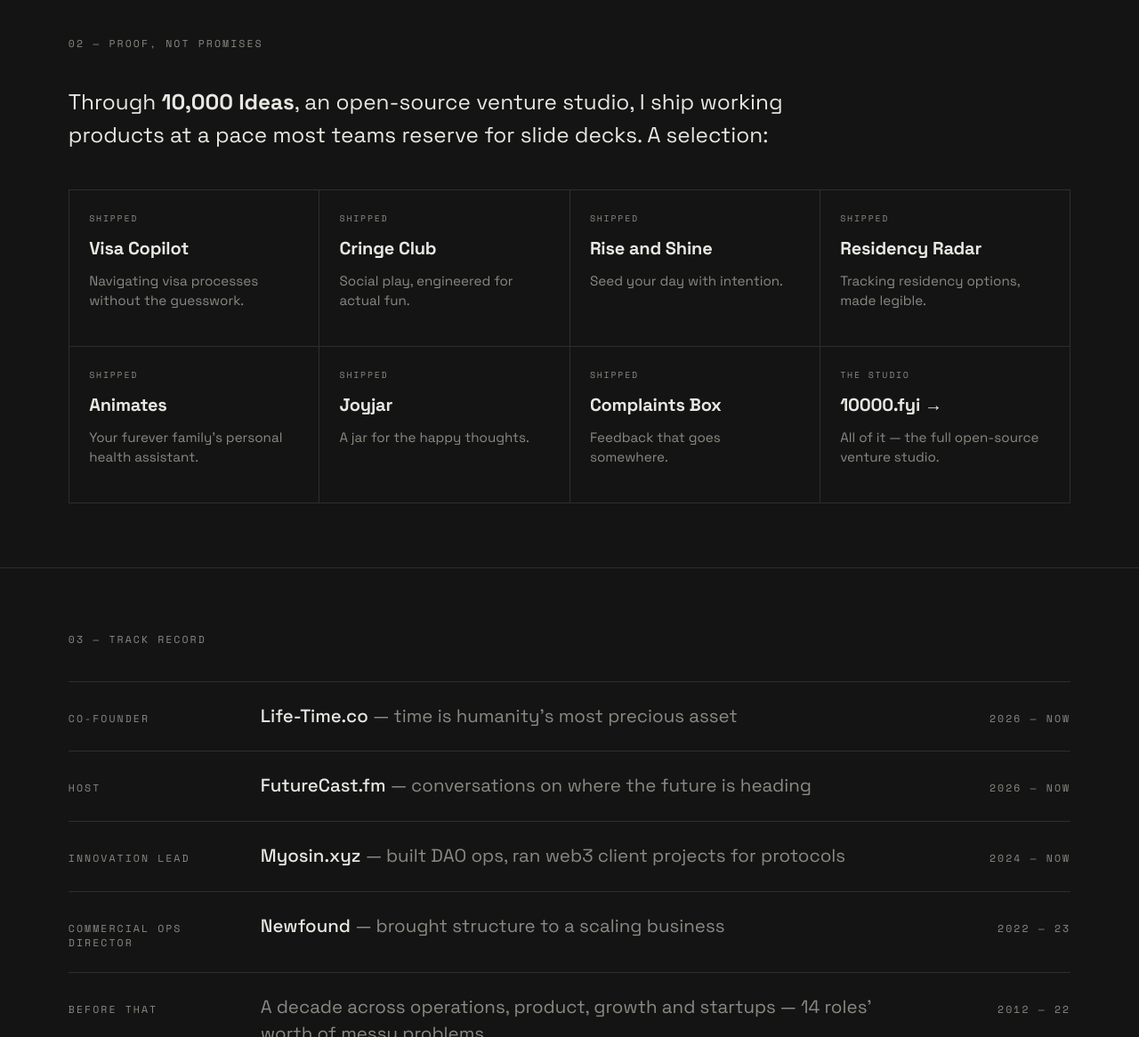
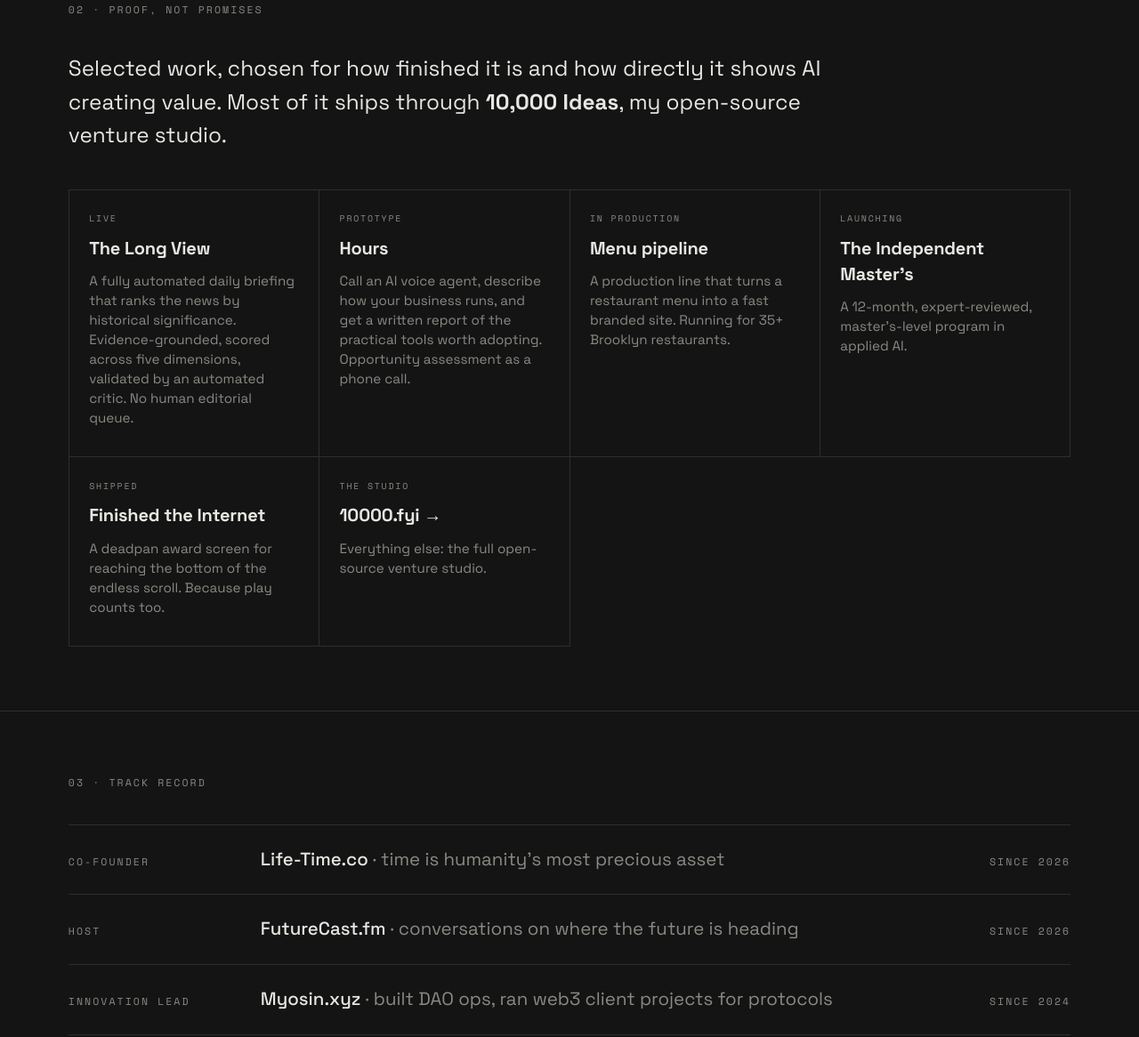
Before and after one commit to upperspacecase/Typortfolioaug26, a plain HTML site: page index.html in a window 1280 px wide. Shown: the part 1634-2800 px from the top of the page at 89% size. Drawn offline with nearby package versions, Linux system fonts and the light colour scheme.

Commit message:
Remove all em dashes, reselect work by finish and relevance, fix links
- Every em dash replaced with commas, colons, middots, or rewrites
- Work section rebuilt: The Long View, Hours, menu pipeline,
  Independent Master's, Finished the Internet, studio card
- Each card links to its own destination instead of 10000.fyi

Co-Authored-By: Claude <noreply@anthropic.com>
Claude-Session: https://claude.ai/code/session_01UnkdG6GvhcGjXpgivx8yqX

```diff
--- a/index.html
+++ b/index.html
@@ -199,7 +199,7 @@
 
   <div class="hero">
     <svg id="monogram" viewBox="0 15 60 24" aria-label="TY monogram in isometric cubes"></svg>
-    <h1>I find where AI can create real business value — and take it from a messy problem to a <em>working product.</em></h1>
+    <h1>I find where AI can create real business value and take it from a messy problem to a <em>working product.</em></h1>
     <div class="sub mono">
       <span>Product &times; Operations &times; AI</span>
       <span>London / Remote / Global</span>
@@ -207,12 +207,12 @@
   </div>
 
   <section id="story">
-    <span class="label mono">01 — The gap</span>
+    <span class="label mono">01 · The gap</span>
     <div class="story-split">
     <div class="prose">
       <p>Companies know AI should change how they operate. Most don't know where it will create real value. <strong>That is the gap I work in.</strong></p>
-      <p>I've spent more than a decade moving across operations, product, growth and startups — usually where the problem is messy and nobody quite owns it. AI has turned that range into a distinctive capability: I can understand a business, identify what is genuinely worth changing, and take it from an unclear opportunity to a working product or system.</p>
-      <p class="dim">I don't just advise, and I don't just build. I work out what is worth building — and then make it real.</p>
+      <p>I've spent more than a decade moving across operations, product, growth and startups, usually where the problem is messy and nobody quite owns it. AI has turned that range into a distinctive capability: I can understand a business, identify what is genuinely worth changing, and take it from an unclear opportunity to a working product or system.</p>
+      <p class="dim">I don't just advise, and I don't just build. I work out what is worth building, then make it real.</p>
     </div>
     <figure class="portrait">
       <img src="ty.jpg" alt="Ty Pattison" loading="lazy">
@@ -222,94 +222,84 @@
   </section>
 
   <section id="work">
-    <span class="label mono">02 — Proof, not promises</span>
+    <span class="label mono">02 · Proof, not promises</span>
     <div class="prose" style="margin-bottom: 2.6rem;">
-      <p>Through <strong>10,000 Ideas</strong>, an open-source venture studio, I ship working products at a pace most teams reserve for slide decks. A selection:</p>
+      <p>Selected work, chosen for how finished it is and how directly it shows AI creating value. Most of it ships through <strong>10,000 Ideas</strong>, my open-source venture studio.</p>
     </div>
     <div class="grid">
-      <a class="cell" href="https://www.10000.fyi/" target="_blank" rel="noopener">
+      <a class="cell" href="https://thelongview.org/" target="_blank" rel="noopener">
+        <span class="mono">Live</span>
+        <h3>The Long View</h3>
+        <p>A fully automated daily briefing that ranks the news by historical significance. Evidence-grounded, scored across five dimensions, validated by an automated critic. No human editorial queue.</p>
+      </a>
+      <a class="cell" href="https://github.com/upperspacecase/voice-agent" target="_blank" rel="noopener">
+        <span class="mono">Prototype</span>
+        <h3>Hours</h3>
+        <p>Call an AI voice agent, describe how your business runs, and get a written report of the practical tools worth adopting. Opportunity assessment as a phone call.</p>
+      </a>
+      <a class="cell" href="https://github.com/upperspacecase" target="_blank" rel="noopener">
+        <span class="mono">In production</span>
+        <h3>Menu pipeline</h3>
+        <p>A production line that turns a restaurant menu into a fast branded site. Running for 35+ Brooklyn restaurants.</p>
+      </a>
+      <a class="cell" href="https://github.com/upperspacecase/independent-masters" target="_blank" rel="noopener">
+        <span class="mono">Launching</span>
+        <h3>The Independent Master's</h3>
+        <p>A 12-month, expert-reviewed, master's-level program in applied AI.</p>
+      </a>
+      <a class="cell" href="https://github.com/upperspacecase/finished-the-internet" target="_blank" rel="noopener">
         <span class="mono">Shipped</span>
-        <h3>Visa Copilot</h3>
-        <p>Navigating visa processes without the guesswork.</p>
-      </a>
-      <a class="cell" href="https://www.10000.fyi/" target="_blank" rel="noopener">
-        <span class="mono">Shipped</span>
-        <h3>Cringe Club</h3>
-        <p>Social play, engineered for actual fun.</p>
-      </a>
-      <a class="cell" href="https://www.10000.fyi/" target="_blank" rel="noopener">
-        <span class="mono">Shipped</span>
-        <h3>Rise and Shine</h3>
-        <p>Seed your day with intention.</p>
-      </a>
-      <a class="cell" href="https://www.10000.fyi/" target="_blank" rel="noopener">
-        <span class="mono">Shipped</span>
-        <h3>Residency Radar</h3>
-        <p>Tracking residency options, made legible.</p>
-      </a>
-      <a class="cell" href="https://www.10000.fyi/" target="_blank" rel="noopener">
-        <span class="mono">Shipped</span>
-        <h3>Animates</h3>
-        <p>Your furever family's personal health assistant.</p>
-      </a>
-      <a class="cell" href="https://www.10000.fyi/" target="_blank" rel="noopener">
-        <span class="mono">Shipped</span>
-        <h3>Joyjar</h3>
-        <p>A jar for the happy thoughts.</p>
-      </a>
-      <a class="cell" href="https://www.10000.fyi/" target="_blank" rel="noopener">
-        <span class="mono">Shipped</span>
-        <h3>Complaints Box</h3>
-        <p>Feedback that goes somewhere.</p>
+        <h3>Finished the Internet</h3>
+        <p>A deadpan award screen for reaching the bottom of the endless scroll. Because play counts too.</p>
       </a>
       <a class="cell" href="https://www.10000.fyi/" target="_blank" rel="noopener">
         <span class="mono">The studio</span>
         <h3>10000.fyi &rarr;</h3>
-        <p>All of it — the full open-source venture studio.</p>
+        <p>Everything else: the full open-source venture studio.</p>
       </a>
     </div>
   </section>
 
   <section id="track">
-    <span class="label mono">03 — Track record</span>
+    <span class="label mono">03 · Track record</span>
     <div class="roles">
       <a class="role" href="https://life-time.co" target="_blank" rel="noopener">
         <span class="mono">Co-Founder</span>
-        <span class="what">Life-Time.co <span>— time is humanity's most precious asset</span></span>
-        <span class="mono when">2026 — now</span>
+        <span class="what">Life-Time.co <span>· time is humanity's most precious asset</span></span>
+        <span class="mono when">since 2026</span>
       </a>
       <a class="role" href="https://futurecast.fm" target="_blank" rel="noopener">
         <span class="mono">Host</span>
-        <span class="what">FutureCast.fm <span>— conversations on where the future is heading</span></span>
-        <span class="mono when">2026 — now</span>
+        <span class="what">FutureCast.fm <span>· conversations on where the future is heading</span></span>
+        <span class="mono when">since 2026</span>
       </a>
       <a class="role" href="https://myosin.xyz" target="_blank" rel="noopener">
         <span class="mono">Innovation Lead</span>
-        <span class="what">Myosin.xyz <span>— built DAO ops, ran web3 client projects for protocols</span></span>
-        <span class="mono when">2024 — now</span>
+        <span class="what">Myosin.xyz <span>· built DAO ops, ran web3 client projects for protocols</span></span>
+        <span class="mono when">since 2024</span>
       </a>
       <div class="role">
         <span class="mono">Commercial Ops Director</span>
-        <span class="what">Newfound <span>— brought structure to a scaling business</span></span>
-        <span class="mono when">2022 — 23</span>
+        <span class="what">Newfound <span>· brought structure to a scaling business</span></span>
+        <span class="mono when">2022 to 2023</span>
       </div>
       <div class="role">
         <span class="mono">Before that</span>
-        <span class="what"><span>A decade across operations, product, growth and startups — 14 roles' worth of messy problems.</span></span>
-        <span class="mono when">2012 — 22</span>
+        <span class="what"><span>A decade across operations, product, growth and startups: 14 roles' worth of messy problems.</span></span>
+        <span class="mono when">2012 to 2022</span>
       </div>
     </div>
   </section>
 
   <section class="quote">
-    <span class="label mono">04 — When to call</span>
-    <h2>&ldquo;Ty is the person to call when we know AI could improve the business — <em>but we don't yet know where to begin, or what to build.</em>&rdquo;</h2>
+    <span class="label mono">04 · When to call</span>
+    <h2>&ldquo;Ty is the person to call when we know AI could improve the business, <em>but we don't yet know where to begin or what to build.</em>&rdquo;</h2>
   </section>
 
 </main>
 
 <footer id="contact">
-  <span class="label mono">05 — Contact</span>
+  <span class="label mono">05 · Contact</span>
   <p class="big"><a href="mailto:taytoddpattison@gmail.com">taytoddpattison@gmail.com</a></p>
   <div class="footlinks mono">
     <a href="https://www.linkedin.com/in/taypattison/" target="_blank" rel="noopener">LinkedIn</a>
```
